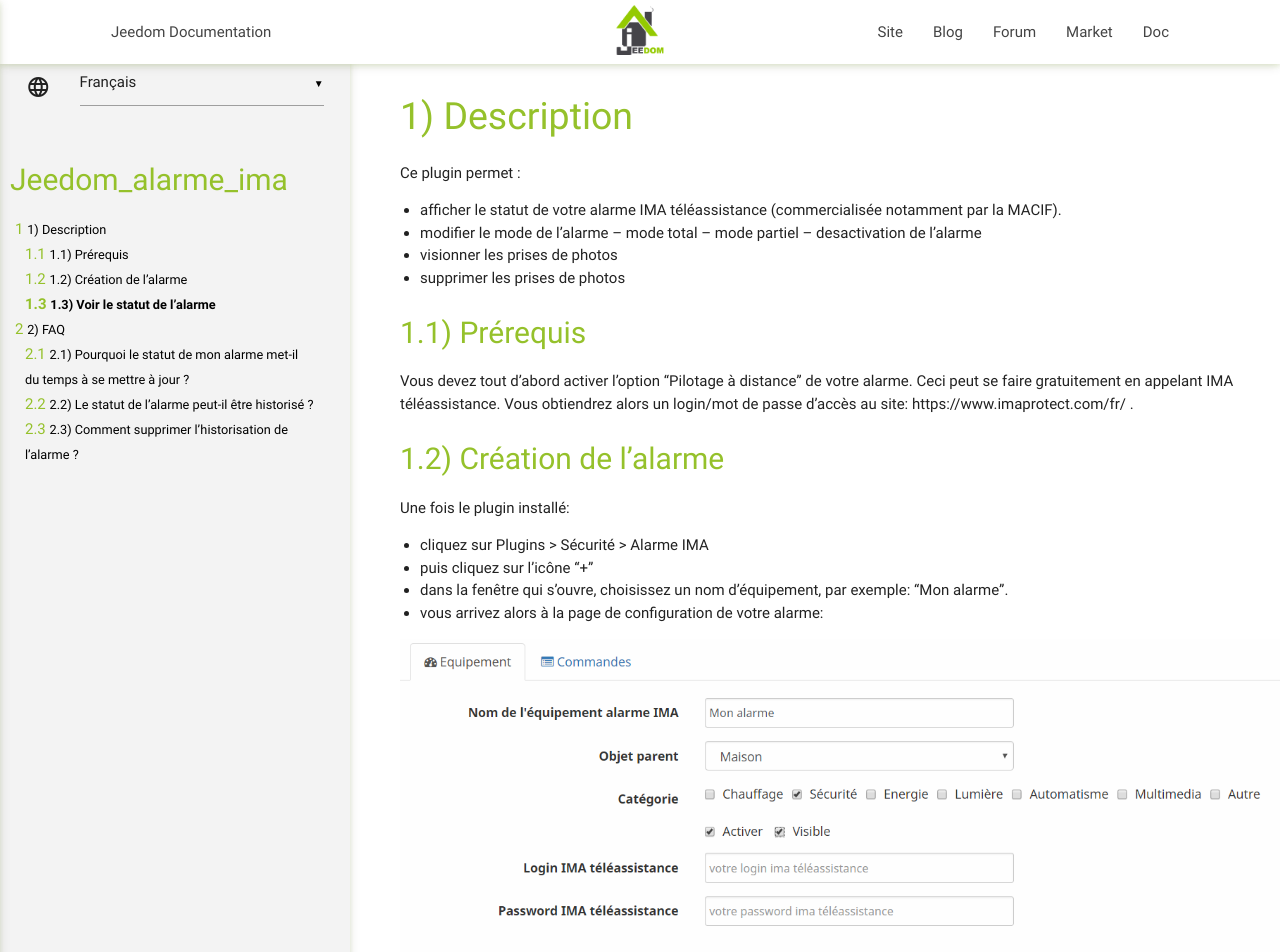
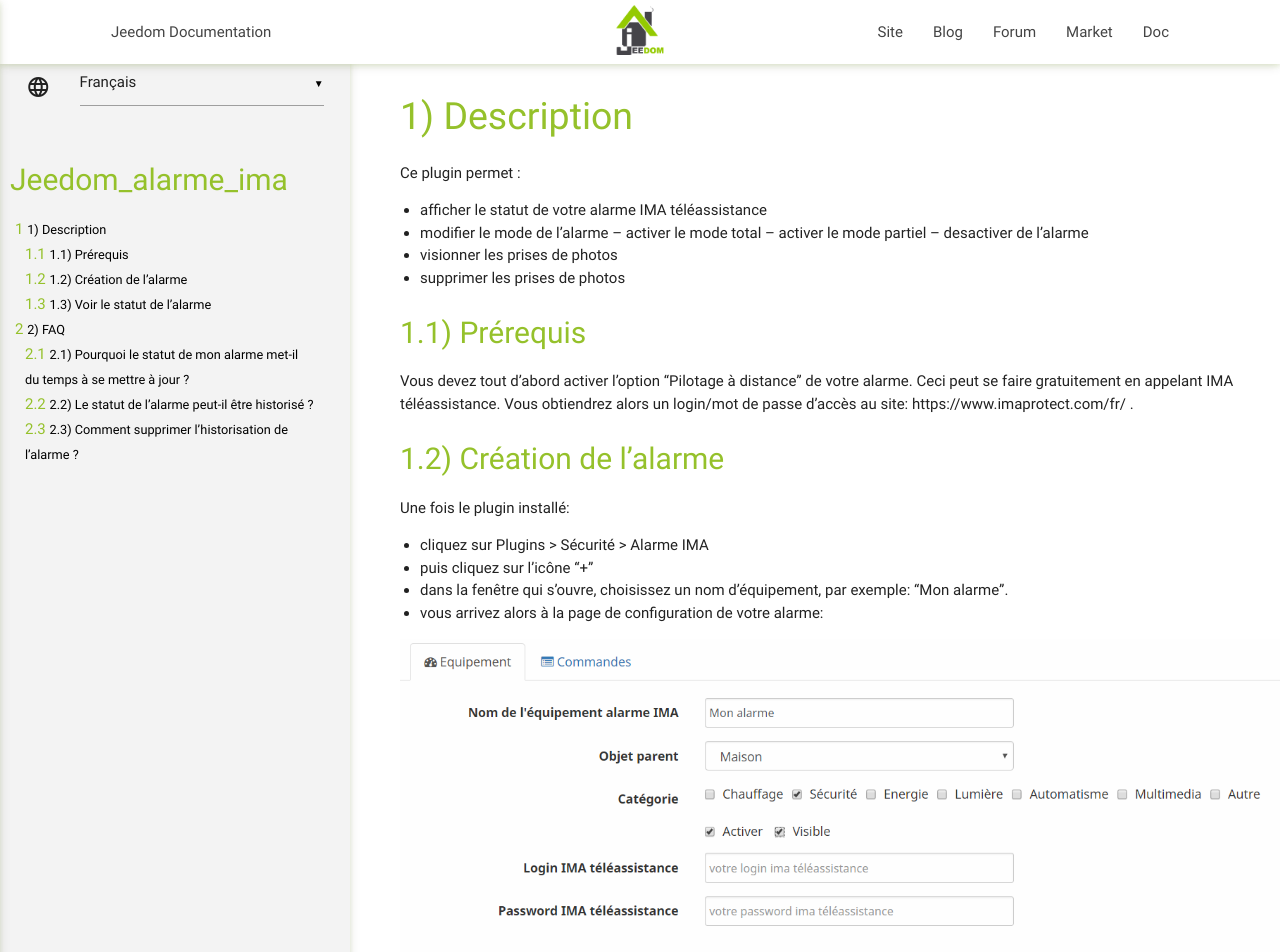
Before and after one commit to lplancke/jeedom_alarme_IMA, a Jekyll site: the page built from docs/fr_FR/index.md, in a window 1280 px wide and 1400 px high. Shown: the top 952 px of the window. Built offline with Jekyll 4.4.1, drawn with Linux system fonts in a browser that asks for light colours; our own code applies the rules of GitHub Pages for plain Markdown files; some of the changed text lies outside the part shown.

Commit message:
Update index.md

```diff
--- a/docs/fr_FR/index.md
+++ b/docs/fr_FR/index.md
@@ -1,11 +1,11 @@
 Description
 ===
 Ce plugin permet  :
-- afficher le statut de votre alarme IMA téléassistance (commercialisée notamment par la MACIF).
+- afficher le statut de votre alarme IMA téléassistance
 - modifier le mode de l'alarme
--- mode total
--- mode partiel
--- desactivation de l'alarme
+-- activer le mode total
+-- activer le mode partiel
+-- desactiver de l'alarme
 - visionner les prises de photos
 - supprimer les prises de photos
 
@@ -57,6 +59,7 @@ Cliquez maintenant sur Accueil > Dashboard : un nouveau widget apparaît, qui re
 - PARTIAL (l'alarme est active sur une partie de votre domicile uniquement).
 - UNKNOWN (une erreur technique sur le site pilotageadistance.imateleassistance.com a empêché de récupérer le status de l'alarme)
 
+Voir le statut de l'alarme
 
 FAQ
 ===
```
Also changed, not shown: other parts of docs/fr_FR/index.md (+3 -1 lines).
